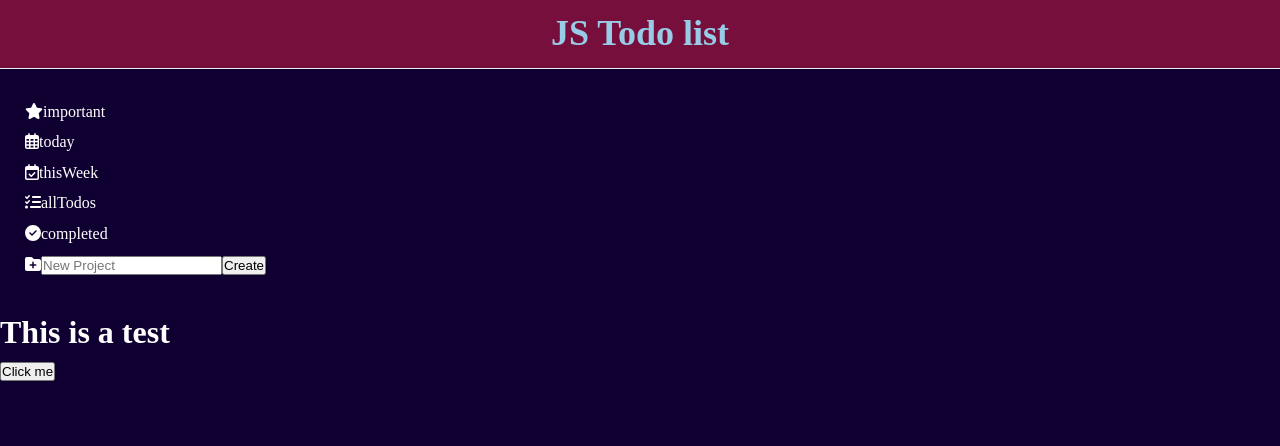
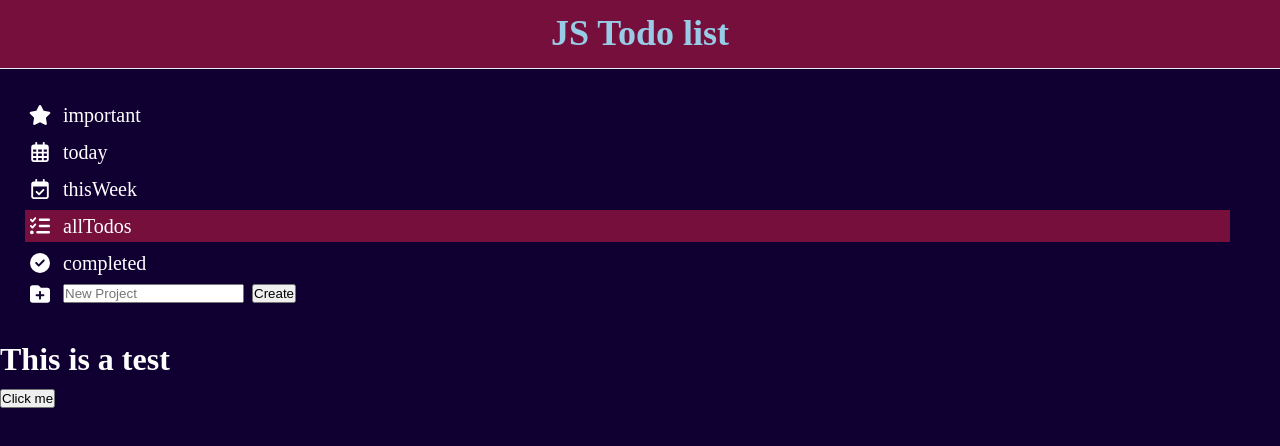
Before and after one commit to Lucas-AVS/super-todo-list, a website built with webpack: page dist/index.html in a window 1280 px wide. Built offline with nearby package versions, Linux system fonts and the light colour scheme.

Commit message:
style: added style to identify the active element in the sidebar

```diff
--- a/src/styles/sideBar.css
+++ b/src/styles/sideBar.css
@@ -7,7 +7,7 @@
     gap: 5px;
 }
 
-.important-bar, .today-bar, .week-bar, .completed-bar, .new-project-bar, .project-bar{
+.importantBar, .todayBar, .thisWeekBar, .completedBar, .newProjectBar, .projectBar, .allTodosBar{
     font-size: 1.25rem;
     display: flex;
     align-items: center;
@@ -16,7 +16,7 @@
     cursor: pointer;
 }
 
-.important-bar svg, .today-bar svg, .week-bar svg, .completed-bar svg, .new-project-bar svg, .project-bar svg {
+.importantBar svg, .todayBar svg, .thisWeekBar svg, .completedBar svg, .newProjectBar svg, .projectBar svg, .allTodosBar svg {
     width: 30px;
 }
 
@@ -40,3 +40,9 @@
     color: #ffffff;
     cursor: pointer;
 }
+
+#active {
+    background-color: var(--wine);
+    color: #ffffff;
+    width: calc(100% - 50px);
+}
```
